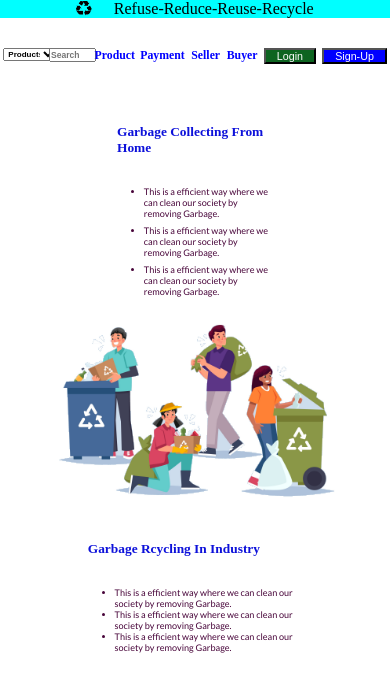
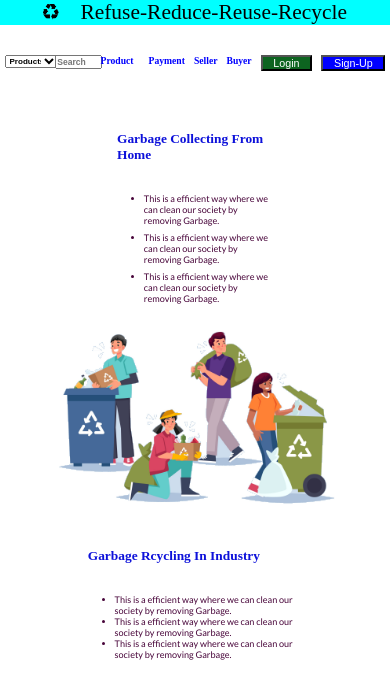
Before and after one commit to sahoo2756/Waste-Management, a plain HTML site: page index.html in a window 390 px wide. Shown: the top 679 px of the page. Drawn offline with Linux system fonts and the light colour scheme.

Commit message:
Update index.css

```diff
--- a/index.css
+++ b/index.css
@@ -195,13 +195,16 @@ footer li{
     *{
         font-size: 33.5%;;
     }
+    a{
+        font-size: 1.8rem;
+    }
     .header1{
         align-items: center;
     }
 
 
     .rrrr{
-        font-size: 3rem;
+        font-size: 4rem;
     }
 
 
@@ -231,7 +234,10 @@ footer li{
     .section2-class{
         width:55%;
     }
-
+    .search-bar{
+        margin-left:.5rem;
+        margin-right:.7rem;
+    }
     .image-div2{
         width:50rem;
     }
```
